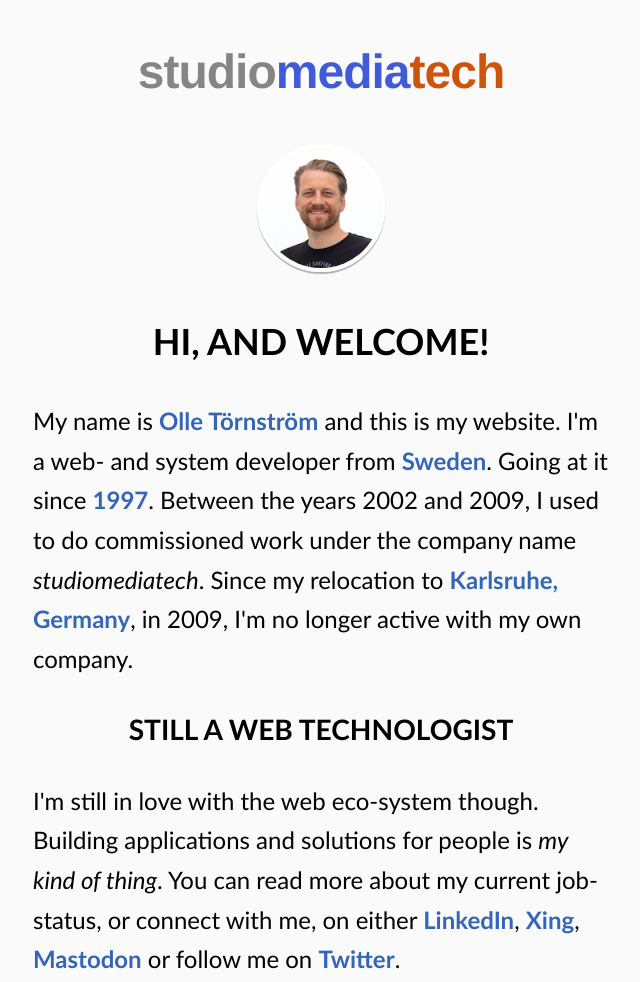
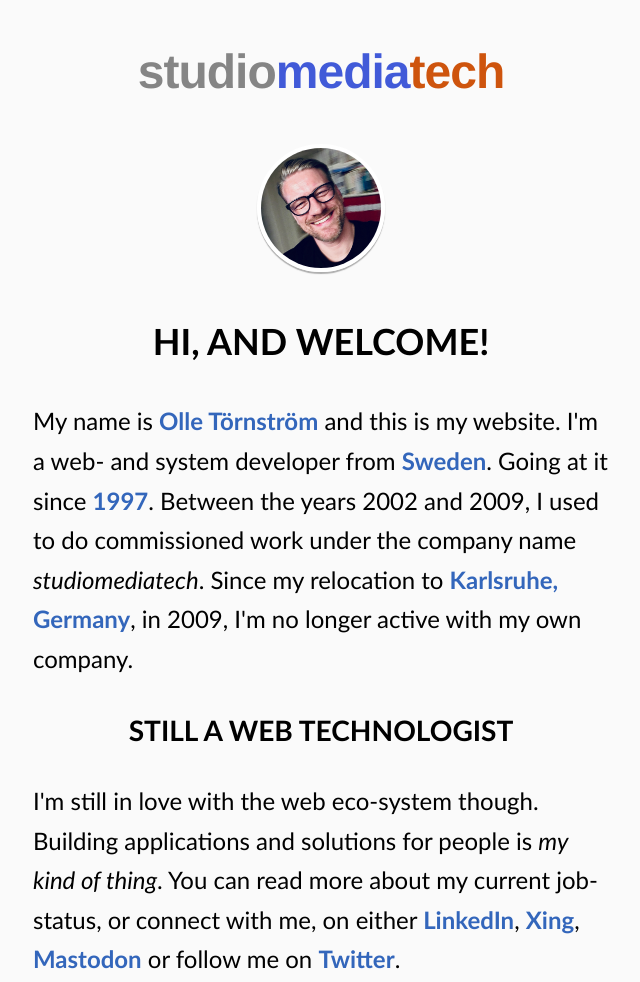
Before and after one commit to olle/studiomediatech.com, a plain HTML site: page index.html in a window 1280 px wide. Shown: the top 982 px of the page, without its empty margins (319-959 px from the left). Drawn offline with Linux system fonts and the light colour scheme.

Commit message:
Update profile image

```diff
--- a/index.html
+++ b/index.html
@@ -163,7 +163,7 @@
         whenever I can.
       </p>
       <img
-        src="img/me-headshot-2019.jpg"
+        src="img/me_2023_cropped.jpg"
         alt="Olle Törnström"
         class="profile"
       />
```
Also changed, not shown: img/me-headshot-2019.jpg (deleted), img/me-headshot-2019@2x.jpg (deleted), img/me_2023_cropped.jpg (added).
